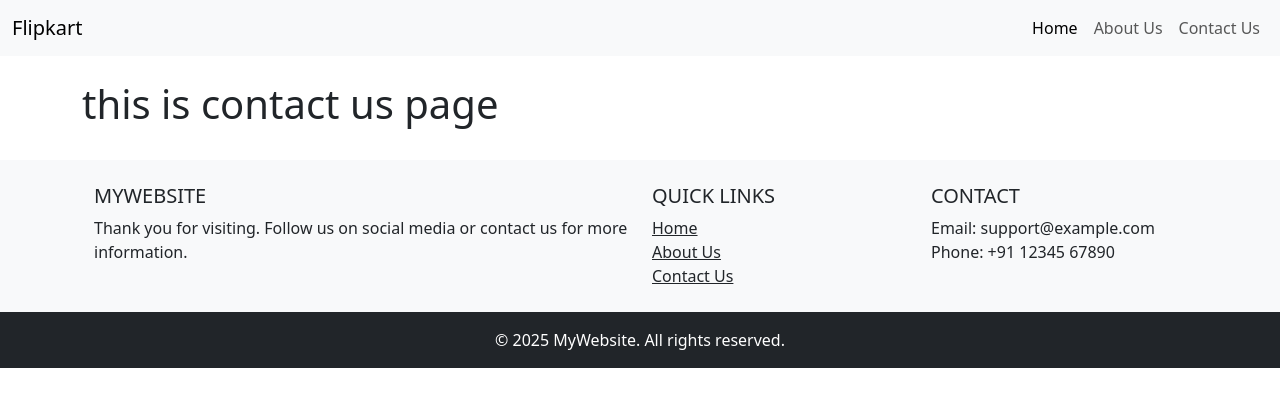
After one commit to RitHub-07/Django-Repo, a Django app: page /contact in a window 1280 px wide. The commit adds this page. Shown: the top 407 px of the page. Run offline with Django 5.2, Linux system fonts and the light colour scheme.

Commit message:
third commit

```diff
--- a/commands.txt
+++ b/commands.txt
@@ -24,5 +24,5 @@ commands.txt
 8. in settings.py =>   a . import os
                        b . add my app_name in the INSTALLED_APPS
                        C.  edit TEMPLATES => DIRS[]  -> DIRS[os.path.join(BASE_DIR,'templates')]
-                       d . at the lase for statics(css,js,images) => add one line code
+                       d . at the last for statics(css,js,images) => add one line code
                            => STATICFILES_DIRS = [os.path.join(BASE_DIR,'statics')]
--- a/myproject/first_app/urls.py
+++ b/myproject/first_app/urls.py
@@ -1,10 +1,12 @@
 from django.contrib import admin
 from django.urls import path,include
+# from .views import home_view
 from .views import *
-# from .views import home_view
 
 urlpatterns = [
   path('', home_view, name='home'),
-  path('about', about_view, name='about'),
+
+  path('abouttt', about_view, name='about'),
+  path('contact',contact_view,name='contact')
 
 ]
--- a/myproject/first_app/views.py
+++ b/myproject/first_app/views.py
@@ -3,8 +3,10 @@ from django.shortcuts import render
 # Create your views here.
 
 def home_view(request):
-    return render(request, 'base.html')
-
+    return render(request,'base.html')
 
 def about_view(request):
     return render(request, 'about.html')
+
+def contact_view(request):
+    return render(request,'contact.html')
--- a/myproject/myproject/settings.py
+++ b/myproject/myproject/settings.py
@@ -53,7 +53,7 @@ MIDDLEWARE = [
 ]
 
 ROOT_URLCONF = 'myproject.urls'
-
+# ------------------------------------------
 TEMPLATES = [
     {
         'BACKEND': 'django.template.backends.django.DjangoTemplates',
--- a/myproject/templates/about.html
+++ b/myproject/templates/about.html
@@ -1,6 +1,7 @@
  {% extends "base.html" %}
 
-{% comment %} {% block title %}About Us - My Website{% endblock %} {% endcomment %}
+
+{% block title %}About Us - My Website{% endblock %}
 
 {% block content %}
   <h1>About Us</h1>
--- a/myproject/templates/base.html
+++ b/myproject/templates/base.html
@@ -12,7 +12,7 @@
 
   <main class="flex-fill">
     <div class="container py-4">
-      {% block content %}
+       {% block content %}
       <!-- Page-specific content will go here -->
       {% endblock %}
     </div>
--- /dev/null
+++ b/myproject/templates/contact.html
@@ -0,0 +1,12 @@
+ {% extends "base.html" %}
+
+
+{% block title %}Contact us  - My Website{% endblock %}
+
+{% block content %}
+
+<div>
+  <h1> this is contact us page </h1>
+</div>
+
+{% endblock %}
--- a/myproject/templates/partials/navbar.html
+++ b/myproject/templates/partials/navbar.html
@@ -3,7 +3,7 @@
 <!-- Navbar -->
 <nav class="navbar navbar-expand-lg navbar-light bg-light">
   <div class="container-fluid">
-    <a class="navbar-brand" href="#">MyWebsite</a>
+    <a class="navbar-brand" href="#">Flipkart </a>
     <button class="navbar-toggler" type="button" data-bs-toggle="collapse"
             data-bs-target="#navbarNav" aria-controls="navbarNav"
             aria-expanded="false" aria-label="Toggle navigation">
@@ -13,13 +13,13 @@
     <div class="collapse navbar-collapse" id="navbarNav">
       <ul class="navbar-nav ms-auto"> <!-- ms-auto pushes items to the right -->
         <li class="nav-item">
-          <a class="nav-link active" aria-current="page" href="#">Home</a>
+          <a class="nav-link active" aria-current="page" href="/">Home</a>
         </li>
         <li class="nav-item">
-          <a class="nav-link" href="#">About Us</a>
+          <a class="nav-link" href="/abouttt">About Us</a>
         </li>
         <li class="nav-item">
-          <a class="nav-link" href="#">Contact Us</a>
+          <a class="nav-link" href="/contact">Contact Us</a>
         </li>
       </ul>
     </div>
```
